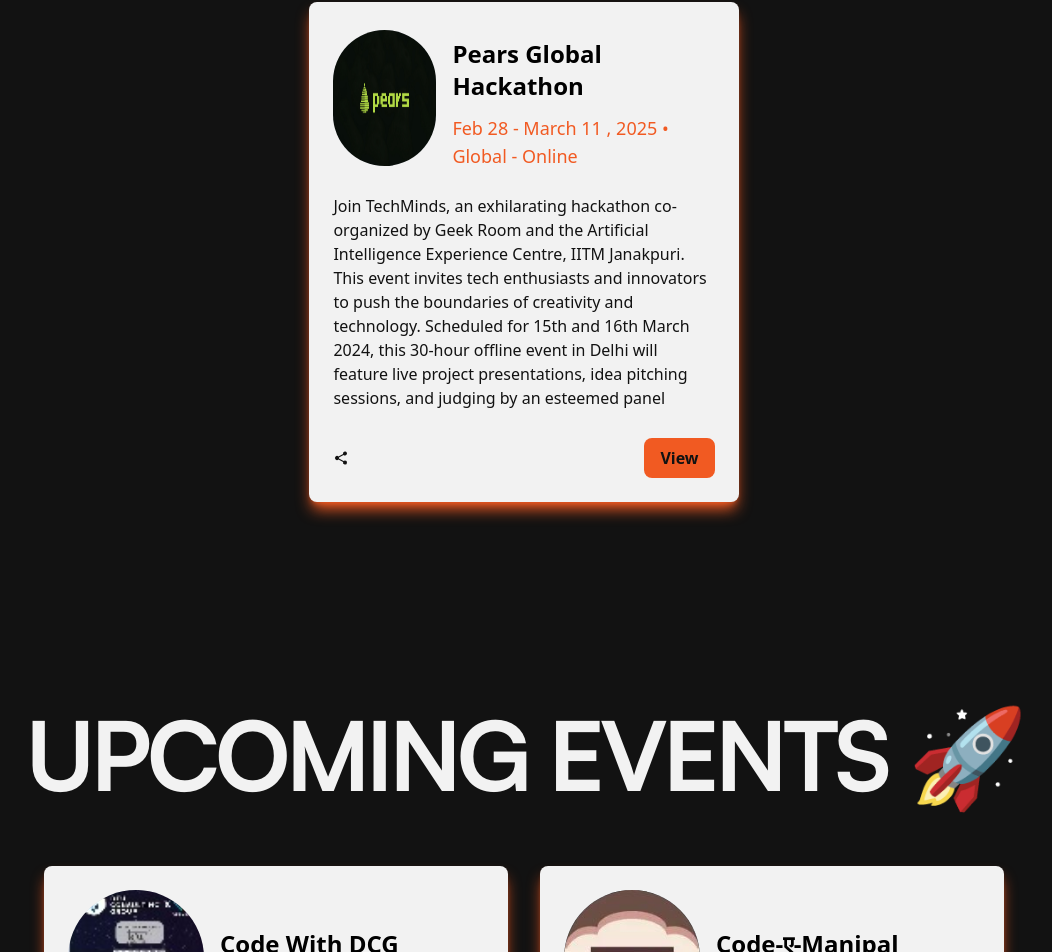
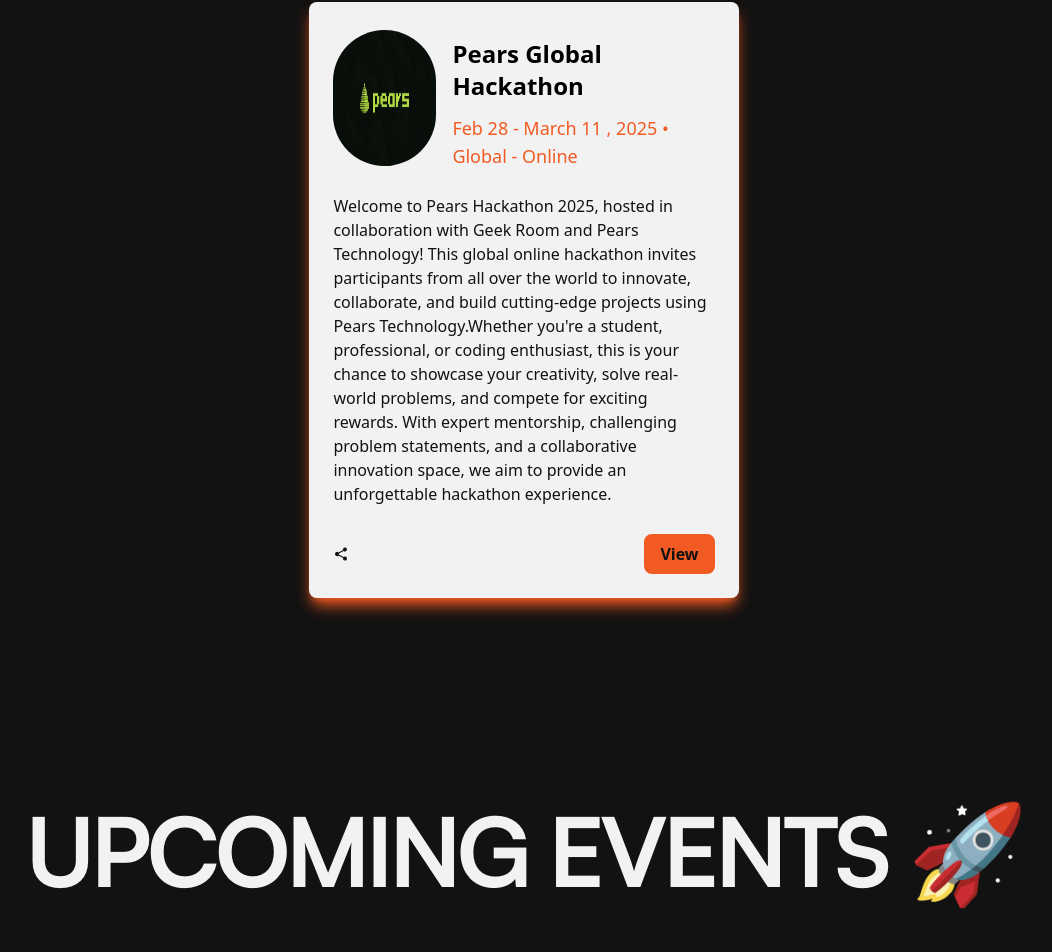
Before and after one commit to mayankpmahajan/gr-website, a React (Vite) app: page /events in a window 1280 px wide. Shown: the part 782-1734 px from the top of the page, without its empty margins (116-1168 px from the left). Built offline with nearby package versions, Linux system fonts and the light colour scheme; no server answers.

Commit message:
Events Completed

```diff
--- a/src/pages/Events.jsx
+++ b/src/pages/Events.jsx
@@ -79,7 +79,7 @@
     venue: "Global - Online",
     social: "https://lu.ma/9mqll98a",
     details:
-      "Join TechMinds, an exhilarating hackathon co-organized by Geek Room and the Artificial Intelligence Experience Centre, IITM Janakpuri. This event invites tech enthusiasts and innovators to push the boundaries of creativity and technology. Scheduled for 15th and 16th March 2024, this 30-hour offline event in Delhi will feature live project presentations, idea pitching sessions, and judging by an esteemed panel",
+      "Welcome to Pears Hackathon 2025, hosted in collaboration with Geek Room and Pears Technology! This global online hackathon invites participants from all over the world to innovate, collaborate, and build cutting-edge projects using Pears Technology.Whether you're a student, professional, or coding enthusiast, this is your chance to showcase your creativity, solve real-world problems, and compete for exciting rewards. With expert mentorship, challenging problem statements, and a collaborative innovation space, we aim to provide an unforgettable hackathon experience.",
     link: "https://pearshack.geekroom.in/",
     image: "public/pears.jpg",
   },
```
